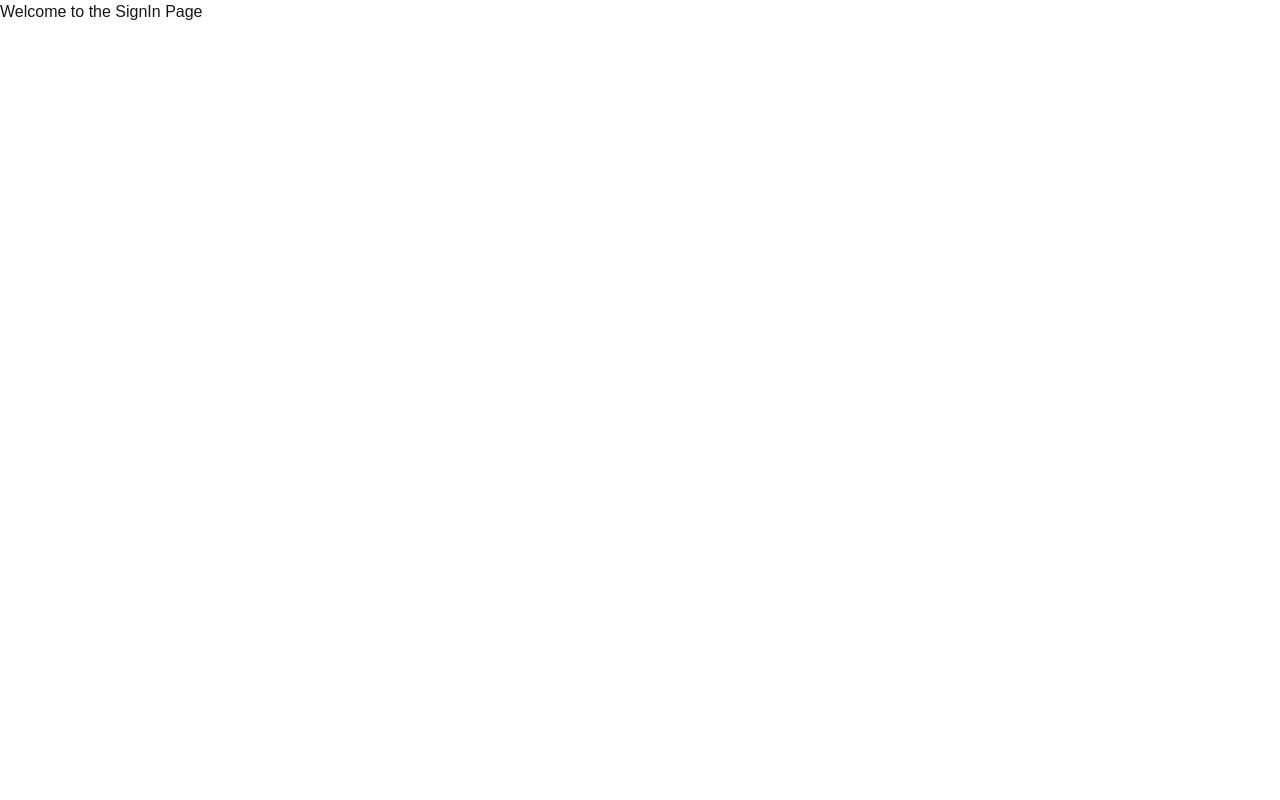
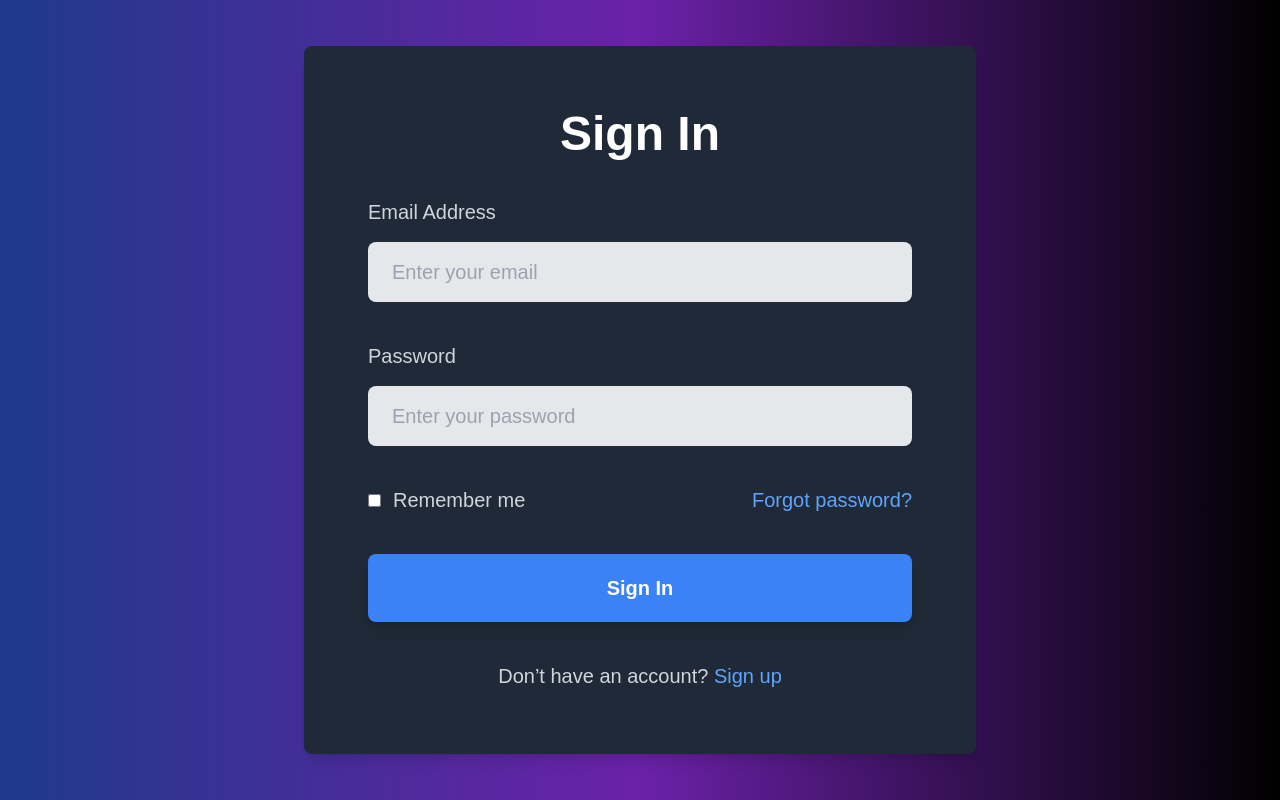
Before and after one commit to Furni-hare/furnishare, a Next.js app: page /login/signIn in a window 1280 px wide. Built offline with nearby package versions, Linux system fonts and the light colour scheme.

Commit message:
Added SignIn page

```diff
--- a/app/login/signIn/page.tsx
+++ b/app/login/signIn/page.tsx
@@ -1,9 +1,71 @@
-import React from "react";
+import Link from "next/link";
 
-export default function SignIn(){
-    return(
-        <div>
-            <h1>Welcome to the SignIn Page</h1>
-        </div>
-    );
+export default function SignIn() {
+  return (
+    <div className="min-h-screen flex flex-col items-center justify-center bg-gradient-to-r from-blue-900 via-purple-800 to-black text-white">
+      {/* Sign In Form */}
+      <main className="w-full max-w-2xl bg-gray-800 p-16 rounded-lg shadow-lg">
+        <h1 className="text-5xl font-bold text-center mb-10">Sign In</h1>
+
+        <form action="#" method="post" className="space-y-10">
+          <div>
+            <label htmlFor="email" className="block text-xl font-medium text-gray-300 mb-4">
+              Email Address
+            </label>
+            <input
+              type="email"
+              id="email"
+              name="email"
+              required
+              className="w-full px-6 py-4 text-xl text-gray-900 bg-gray-200 rounded-lg focus:outline-none focus:ring-2 focus:ring-blue-500"
+              placeholder="Enter your email"
+            />
+          </div>
+
+          <div>
+            <label htmlFor="password" className="block text-xl font-medium text-gray-300 mb-4">
+              Password
+            </label>
+            <input
+              type="password"
+              id="password"
+              name="password"
+              required
+              className="w-full px-6 py-4 text-xl text-gray-900 bg-gray-200 rounded-lg focus:outline-none focus:ring-2 focus:ring-blue-500"
+              placeholder="Enter your password"
+            />
+          </div>
+
+          <div className="flex justify-between items-center">
+            <div>
+              <label className="flex items-center text-xl text-gray-300">
+                <input
+                  type="checkbox"
+                  className="mr-3 text-blue-500 focus:ring-2 focus:ring-blue-500"
+                />
+                Remember me
+              </label>
+            </div>
+            <Link href="#" className="text-xl text-blue-400 hover:underline">
+              Forgot password?
+            </Link>
+          </div>
+
+          <button
+            type="submit"
+            className="w-full py-5 bg-blue-500 text-xl font-bold text-white rounded-lg shadow-lg hover:bg-blue-600 transition duration-300"
+          >
+            Sign In
+          </button>
+        </form>
+
+        <p className="text-center text-xl text-gray-300 mt-10">
+          Don’t have an account?{' '}
+          <Link href="/signup" className="text-blue-400 hover:underline">
+            Sign up
+          </Link>
+        </p>
+      </main>
+    </div>
+  );
 }
```
